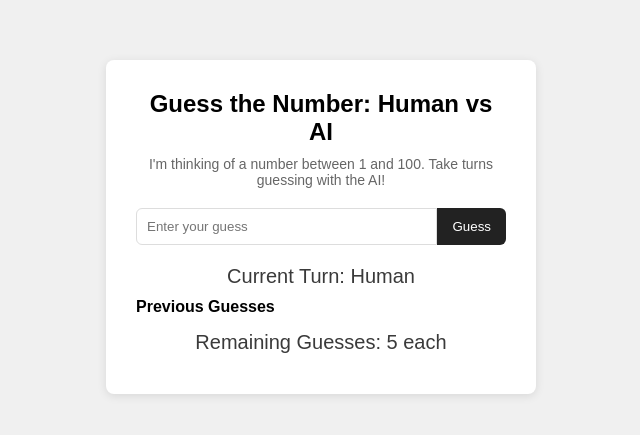
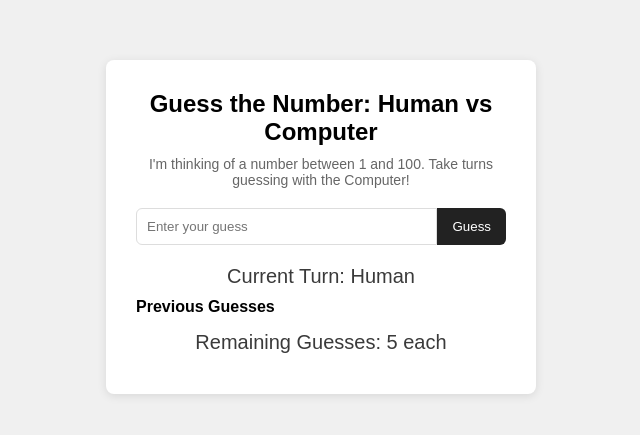
Before and after one commit to PiyushGhavghave/Guess-number-with-computer, a plain HTML site: page index.html in a window 1280 px wide. Shown: the part 173-608 px from the top of the page, without its empty margins (319-959 px from the left). Drawn offline with Linux system fonts and the light colour scheme.

Commit message:
changed text

```diff
--- a/index.html
+++ b/index.html
@@ -3,13 +3,13 @@
 <head>
     <meta charset="UTF-8">
     <meta name="viewport" content="width=device-width, initial-scale=1.0">
-    <title>Guess the Number: Human vs AI</title>
+    <title>Guess the Number: Human vs Computer</title>
     <link rel="stylesheet" href="style.css">
 </head>
 <body>
     <div class="container">
-        <h1>Guess the Number: Human vs AI</h1>
-        <p>I'm thinking of a number between 1 and 100. Take turns guessing with the AI!</p>
+        <h1>Guess the Number: Human vs Computer</h1>
+        <p>I'm thinking of a number between 1 and 100. Take turns guessing with the Computer!</p>
 
         <div class="input-group">
             <input type="number" id="guessField" placeholder="Enter your guess" min="1" max="100">
```
